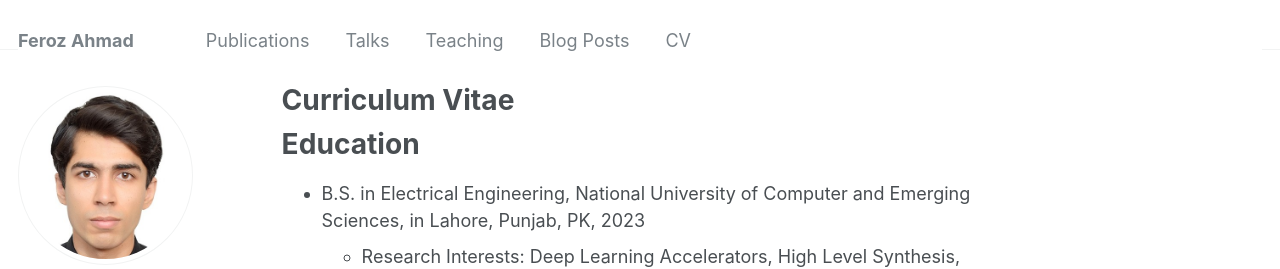
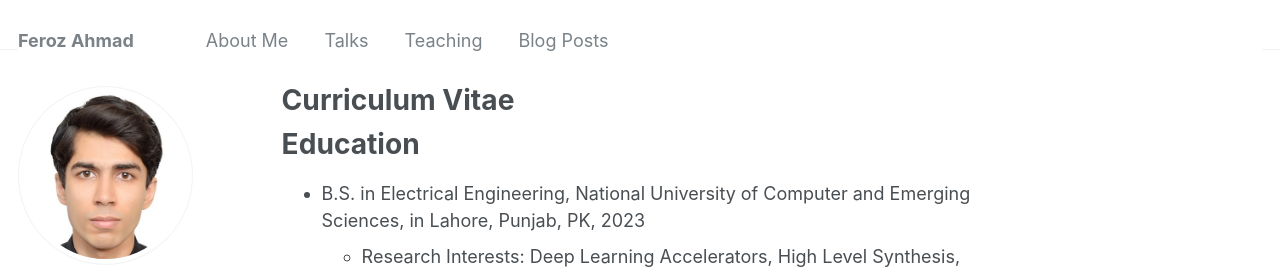
Before and after one commit to Fe-r-oz/Fe-r-oz.github.io, a Jekyll site: the page built from _pages/about.md, in a window 1280 px wide. Shown: the top 269 px of the page. Built offline with Jekyll 4.4.1, drawn with Linux system fonts in a browser that asks for light colours; some web fonts are replaced; a script that is not in the unit is left out.

Commit message:
Update navigation.yml

```diff
--- a/_data/navigation.yml
+++ b/_data/navigation.yml
@@ -1,7 +1,7 @@
 # main links links
 main:
-  - title: "Publications"
-    url: /publications/
+  - title: "About Me"
+    url: /about/
 
   - title: "Talks"
     url: /talks/
@@ -9,9 +9,5 @@ main:
   - title: "Teaching"
     url: /teaching/
 
-
   - title: "Blog Posts"
     url: /year-archive/
-
-  - title: "CV"
-    url: /cv/
```
